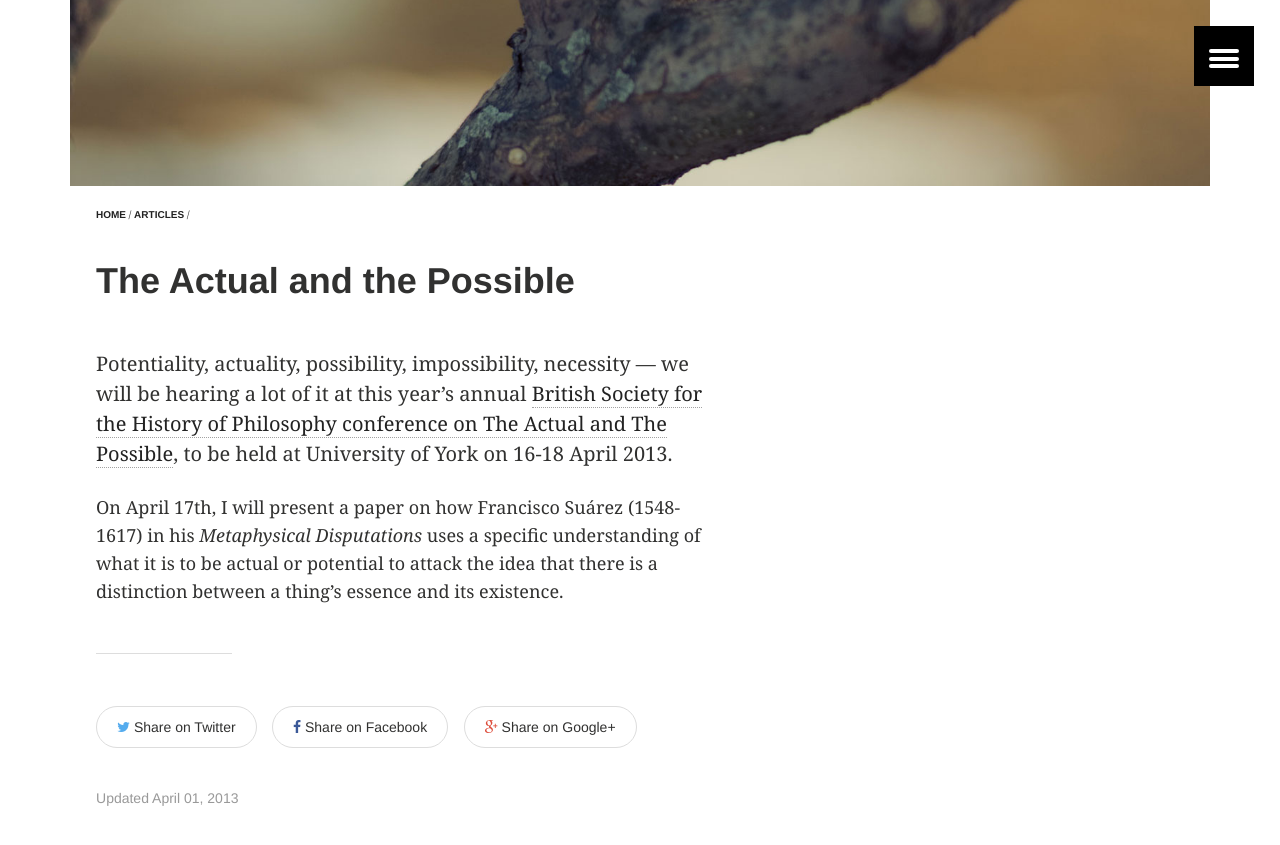
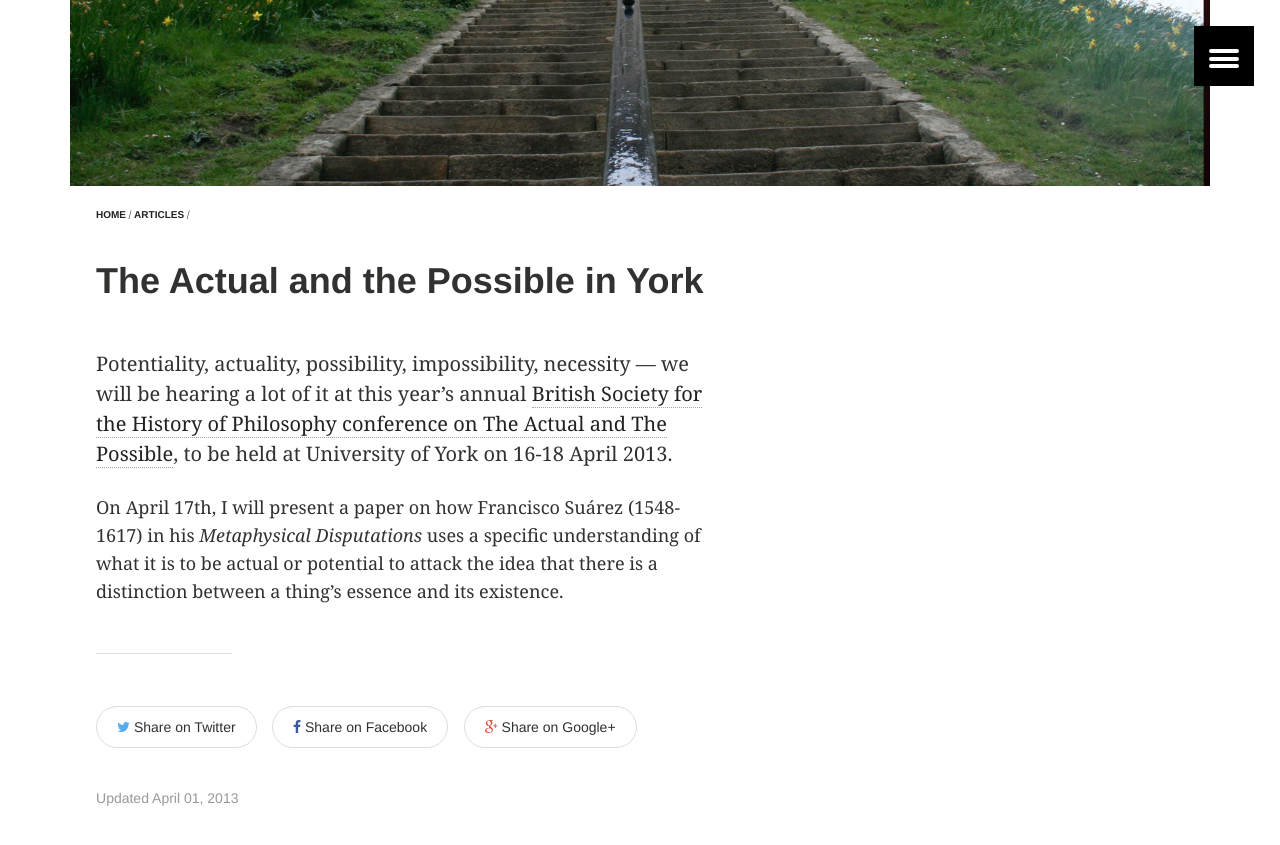
Before and after one commit to msteenhagen/csmeyns.github.io, a Jekyll site: the page built from _posts/articles/2013-02-13-osmp.md, in a window 1280 px wide and 900 px high, scrolled down 496 px. Shown: the top 845 px of the window. Built offline with Jekyll 4.4.1, drawn with Linux system fonts in a browser that asks for light colours.

Commit message:
bshp york image

```diff
--- a/_posts/articles/2013-02-13-osmp.md
+++ b/_posts/articles/2013-02-13-osmp.md
@@ -1,16 +1,16 @@
 ---
 layout: article
-title: The Actual and the Possible
+title: The Actual and the Possible in York
 date: 2013-04-01T16:19:16-04:00
 modified:
 ads: false
 categories: articles
 excerpt: "I will speak at the British Society for the History of Philosophy conference on The Actual and The Possible."
-tags: []
+tags: [actuality, possibility, BSHP, York, Suárez, essence]
 image:
-  feature: branch-1600x800.jpg
-  teaser: edinburgh.jpg
-  thumb: branch-1600x800.jpg
+  feature: york-1600.jpg
+  teaser: york-400.jpg
+  thumb: york-120.jpg
 ---
 
 Potentiality, actuality, possibility, impossibility, necessity — we will be hearing a lot of it at this year’s annual [British Society for the History of Philosophy conference on The Actual and The Possible](http://actualpossibleconference.wordpress.com/), to be held at University of York on 16-18 April 2013.
```
Also changed, not shown: images/york-120.jpg (added), images/york-1600.jpg (added), images/york-400.jpg (added).
